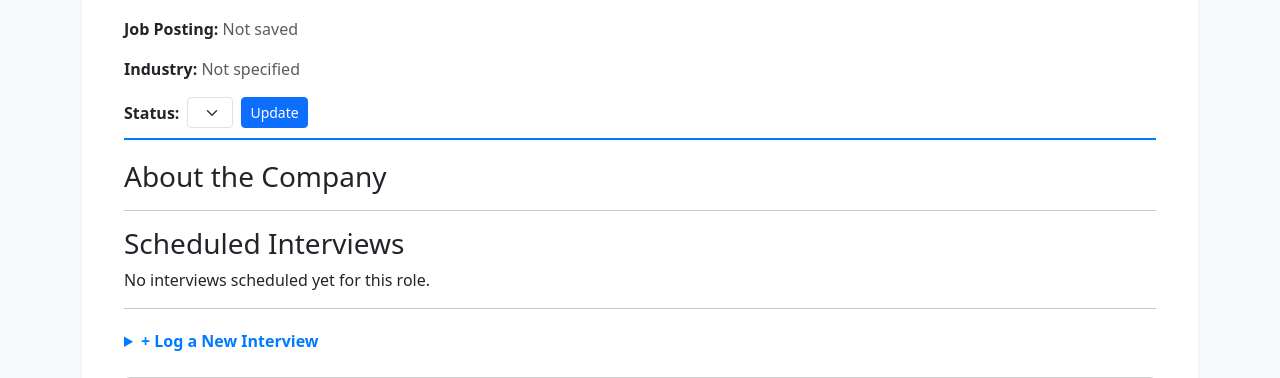
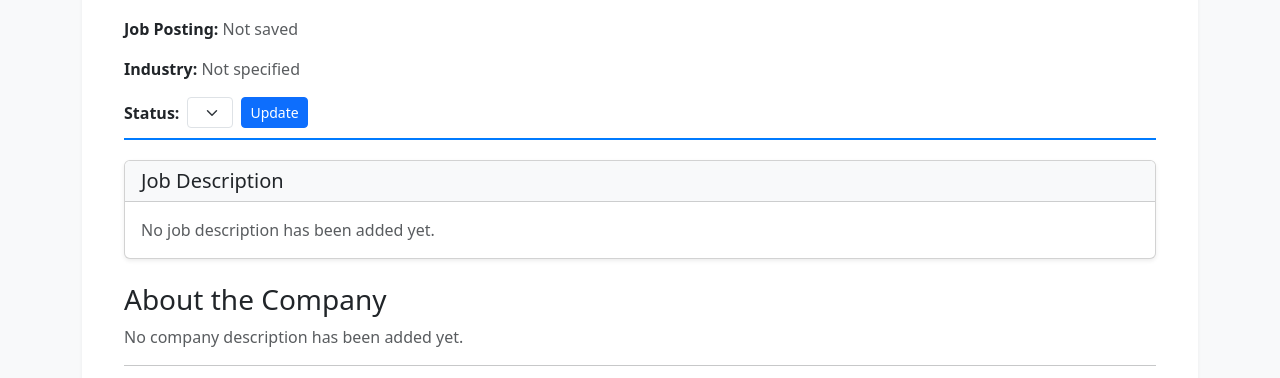
Before and after one commit to vinnymurphy/jobsearch, a Django app: template jobs/templates/jobs/job_detail.html in a window 1280 px wide. Shown: the part 341-719 px from the top of the page. Run offline with Django 5.2, Linux system fonts and the light colour scheme; the template is opened without the code that fills it: values that come from a table or form of the project are taken from there, others are empty; parts of the project's set-up code (start-up, migrations or seed data) failed here and were passed over; some libraries are stand-ins or nearby versions.

Commit message:
feat(jobs): render job description as markdown and handle empty detail states
- Add a styled Bootstrap card section to display the markdown-rendered
  job description
- Implement accessible landmark structuring using a section with
  `aria-labelledby`
- Apply a `.job-description` style rule with `white-space: normal` to
  guarantee proper word-wrapping of long content blocks
- Add user-friendly, muted fallback text blocks for cases where a job
  or company description is missing

```diff
--- a/jobs/templates/jobs/job_detail.html
+++ b/jobs/templates/jobs/job_detail.html
@@ -4,6 +4,7 @@
     <style>
     .company-header { border-bottom: 2px solid #007bff; padding-bottom: 10px; margin-bottom: 20px; }
     .interview-card { border: 1px solid #ddd; padding: 15px; border-radius: 8px; margin-top: 10px; background: #fafafa; }
+    .job-description { white-space: normal; }
     </style>
     <div class="container mt-4">
         <nav aria-label="breadcrumb">
@@ -62,8 +63,24 @@
                 </form>
             </div>
         </div>
+        <section class="card shadow-sm mb-4" aria-labelledby="job-description-heading">
+            <div class="card-header bg-light">
+                <h2 id="job-description-heading" class="h5 mb-0">Job Description</h2>
+            </div>
+            <div class="card-body job-description">
+                {% if job.description %}
+                    <div class="generic-markdown-content">{{ job.description|render_markdown }}</div>
+                {% else %}
+                    <p class="text-muted mb-0">No job description has been added yet.</p>
+                {% endif %}
+            </div>
+        </section>
         <h3>About the Company</h3>
-        <p>{{ job.company.description }}</p>
+        {% if job.company.description %}
+            <p>{{ job.company.description }}</p>
+        {% else %}
+            <p class="text-muted">No company description has been added yet.</p>
+        {% endif %}
         <hr>
         <h3>Scheduled Interviews</h3>
         {% for interview in interviews %}
```
